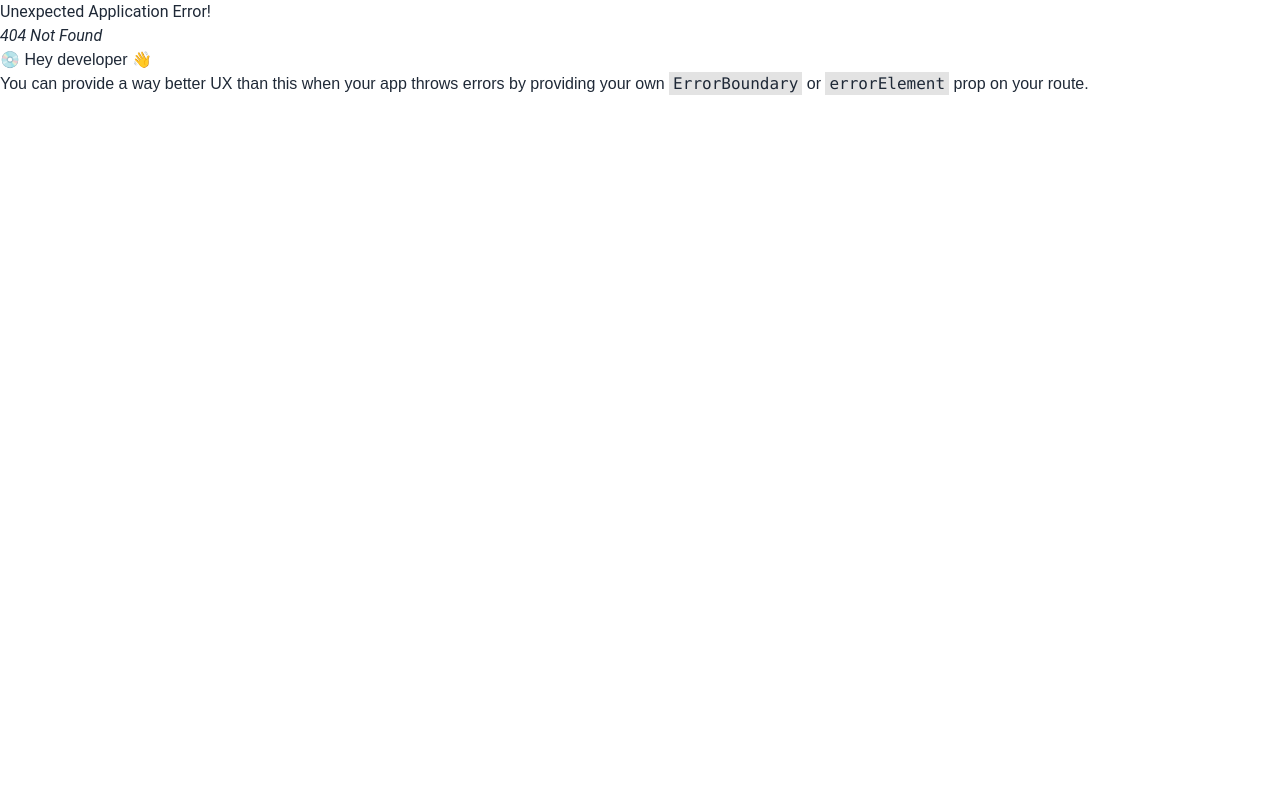
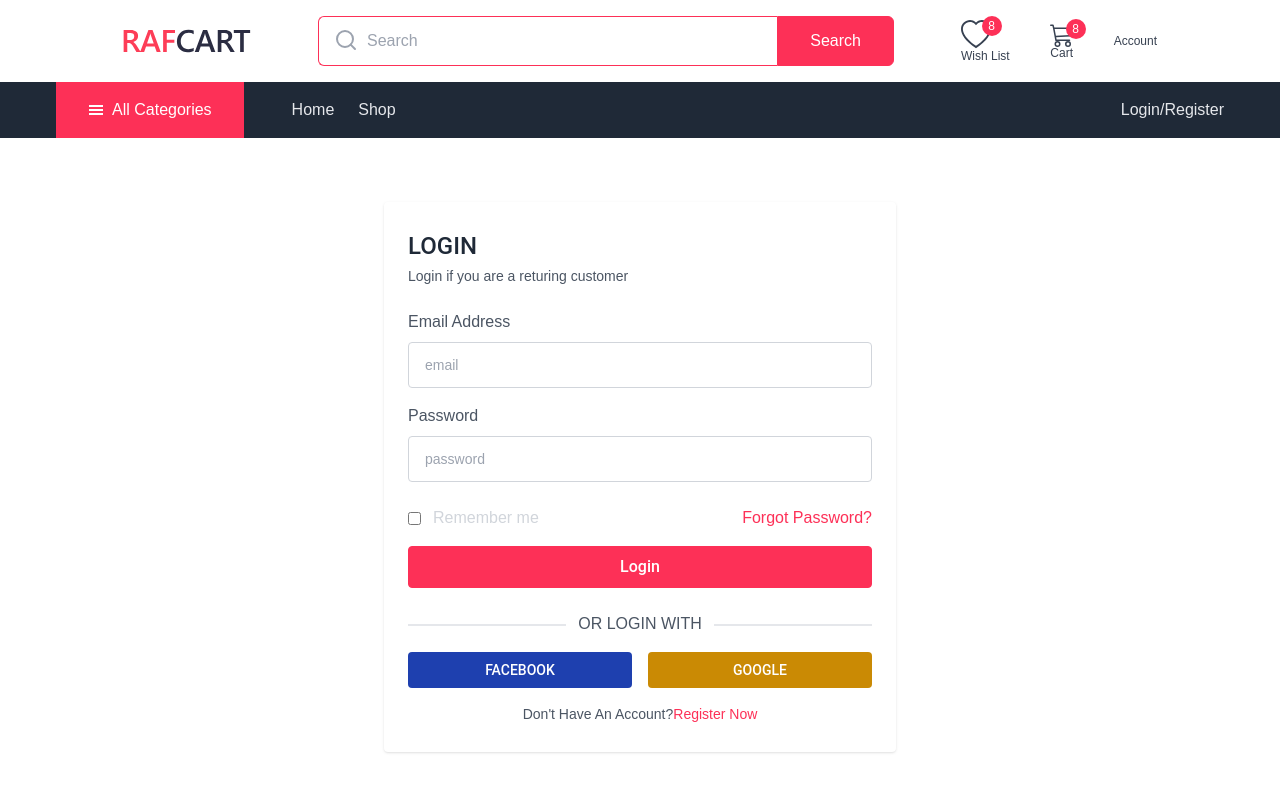
Before and after one commit to rajibdas-it/raj-cart-client, a React (Create React App) app: page /login in a window 1280 px wide. Before the commit this address had no page. Shown: the top 800 px of the page. Built offline with nearby package versions, Linux system fonts and the light colour scheme.

Commit message:
add login page

```diff
--- a/src/Pages/Login/Login.js
+++ b/src/Pages/Login/Login.js
@@ -2,8 +2,81 @@ import React from "react";
 
 const Login = () => {
   return (
-    <div>
-      <h1>This is login page</h1>
+    <div class="container py-16">
+      <div class="max-w-lg mx-auto shadow px-6 py-7 rounded overflow-hidden">
+        <h2 class="text-2xl uppercase font-medium mb-1">Login</h2>
+        <p class="text-gray-600 mb-6 text-sm">
+          Login if you are a returing customer
+        </p>
+        <form action="">
+          <div class="space-y-4">
+            <div>
+              <label class="text-gray-600 mb-2 block">Email Address</label>
+              <input
+                type="email"
+                class="w-full block border border-gray-300 px-4 py-3 text-gray-600 text-sm rounded focus:ring-0 focus:border-primary placeholder-gray-400"
+                placeholder="email"
+              />
+            </div>
+            <div>
+              <label class="text-gray-600 mb-2 block">Password</label>
+              <input
+                type="password"
+                class="w-full block border border-gray-300 px-4 py-3 text-gray-600 text-sm rounded focus:ring-0 focus:border-primary placeholder-gray-400"
+                placeholder="password"
+              />
+            </div>
+          </div>
+          <div class="flex items-center justify-between mt-6">
+            <div class="flex items-center">
+              <input
+                type="checkbox"
+                id="agreement"
+                class="text-primary focus:ring-0 rounded-sm cursor-pointer"
+              />
+              <label for="agreement" class="text-gray-300 ml-3 cursor-pointer">
+                Remember me
+              </label>
+            </div>
+            <a href="#" class="text-primary">
+              Forgot Password?
+            </a>
+          </div>
+          <div class="mt-4">
+            <button class="block w-full bg-primary text-white border border-primary py-2 rounded text-center hover:bg-transparent hover:text-primary transition font-roboto font-medium cursor-pointer">
+              Login
+            </button>
+          </div>
+        </form>
+
+        <div class="mt-6 flex justify-center relative">
+          <div class="text-gray-600 uppercase px-3 bg-white z-10 relative">
+            Or login with
+          </div>
+          <div class="absolute left-0 top-3 w-full border-b-2 border-gray-200"></div>
+        </div>
+        <div class="flex mt-4 gap-4">
+          <a
+            href="/"
+            class="w-1/2 py-2 text-center text-white bg-blue-800 rounded font-roboto uppercase font-medium text-sm hover:bg-blue-700"
+          >
+            Facebook
+          </a>
+          <a
+            href="/"
+            class="w-1/2 py-2 text-center text-white bg-yellow-600 rounded font-roboto uppercase font-medium text-sm hover:bg-yellow-500"
+          >
+            google
+          </a>
+        </div>
+
+        <p class="capitalize mt-4 text-gray-600 text-center text-sm">
+          Don't have an account?
+          <a href="/sign-up" class="text-primary">
+            register now
+          </a>
+        </p>
+      </div>
     </div>
   );
 };
--- a/src/Pages/ProductDetails/ProductDetails.js
+++ b/src/Pages/ProductDetails/ProductDetails.js
@@ -209,13 +209,13 @@ const ProductDetails = () => {
           <div className="flex gap-3 border-b border-gray-200 pb-5 mt-6">
             <button
               href=""
-              className="bg-primary border border-primary text-white px-8 py-2 font-medium rounded uppercase flex items-center gap-2 hover:bg-transparent hover:text-primary transition"
+              className="bg-primary border border-primary text-white px-4 md:px-8 py-2 font-medium rounded uppercase flex items-center gap-2 hover:bg-transparent hover:text-primary transition"
             >
               <i className="fas fa-shopping-bag"></i> Add to cart
             </button>
             <button
               href=""
-              className="border border-gray-300 text-gray-600 px-8 py-2 font-medium rounded uppercase flex items-center gap-2 hover:text-primary transition"
+              className="border border-gray-300 text-gray-600 px-4 md:px-8 py-2 font-medium rounded uppercase flex items-center gap-2 hover:text-primary transition"
             >
               <i className="fa fa-heart"></i> wishlist
             </button>
--- /dev/null
+++ b/src/Pages/Register/Register.js
@@ -0,0 +1,11 @@
+import React from "react";
+
+const Register = () => {
+  return (
+    <div>
+      <h1>This is register page</h1>
+    </div>
+  );
+};
+
+export default Register;
--- a/src/Routes/Router.js
+++ b/src/Routes/Router.js
@@ -1,7 +1,9 @@
 import { createBrowserRouter } from "react-router-dom";
 import Main from "../Layout/Main";
 import Home from "../Pages/Home/Home/Home";
+import Login from "../Pages/Login/Login";
 import ProductDetails from "../Pages/ProductDetails/ProductDetails";
+import Register from "../Pages/Register/Register";
 import Shop from "../Pages/Shop/Shop";
 
 export const router = createBrowserRouter([
@@ -13,6 +15,8 @@ export const router = createBrowserRouter([
       { path: "/home", element: <Home></Home> },
       { path: "/shop", element: <Shop></Shop> },
       { path: "/product-details", element: <ProductDetails></ProductDetails> },
+      { path: "/login", element: <Login></Login> },
+      { path: "/register", element: <Register></Register> },
     ],
   },
 ]);
```
